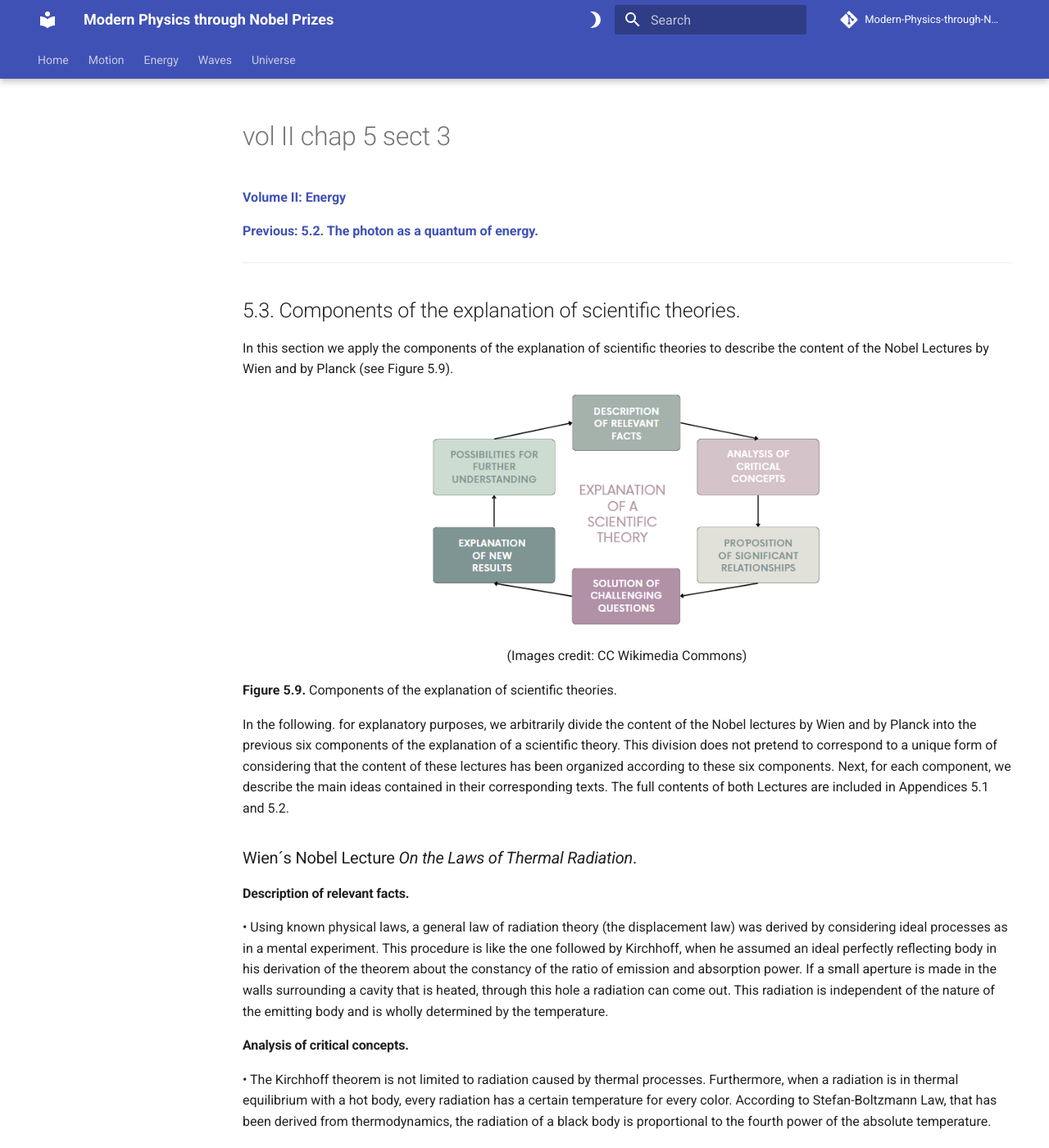
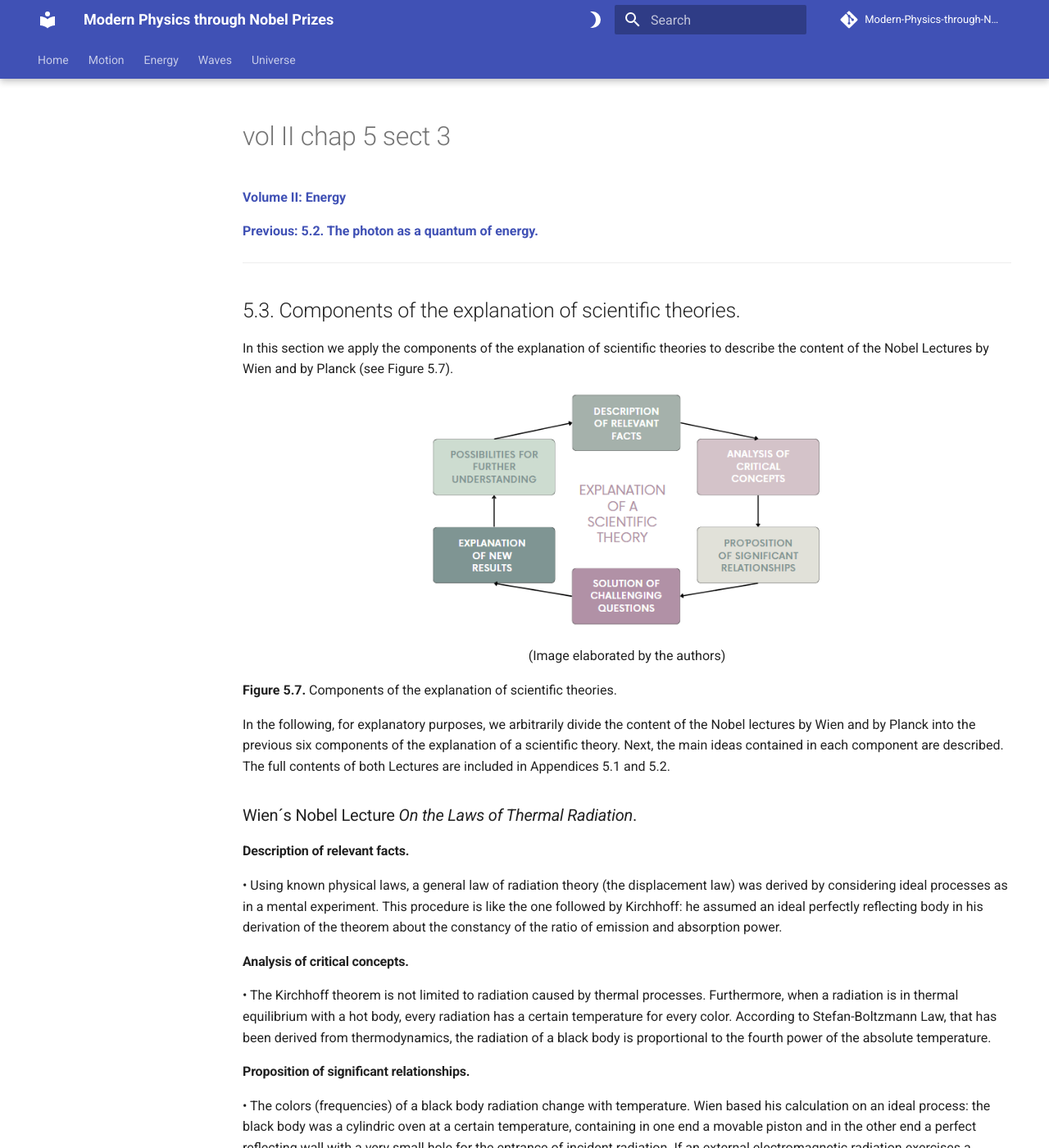
Before and after one commit to modphysnobel/modphysnobel.github.io, an MkDocs documentation site: the page built from docs/vol-II/vol-II-chap-5-sect-3.md, in a window 1280 px wide and 1400 px high. Shown: the whole window at 82% size. Built offline with MkDocs 1.6.1 and Material for MkDocs 9.7.7, drawn with Linux system fonts in a browser that asks for light colours; some web fonts are replaced; comment, search, counter and statistics services are not loaded; some of the changed text lies outside the part shown.

Commit message:
Update vol-II-chap-5-sect-3.md

```diff
--- a/docs/vol-II/vol-II-chap-5-sect-3.md
+++ b/docs/vol-II/vol-II-chap-5-sect-3.md
@@ -7,25 +7,25 @@
 
 ## 5.3.  Components of the explanation of scientific theories.
 
-In this section we apply the components of the explanation of scientific theories to describe the content of the Nobel Lectures by Wien and by Planck (see Figure 5.9).
+In this section we apply the components of the explanation of scientific theories to describe the content of the Nobel Lectures by Wien and by Planck (see Figure 5.7).
 
 <p align="center" width="100%">
     <img width="480" src="https://github.com/modphysnobel/modphysnobel.github.io/blob/main/docs/vol-II/figs/chap-5-sect-3-fig2.PNG?raw=true.PNG">
 </p>
 
 <center>
-(Images credit: CC Wikimedia Commons)
+(Image elaborated by the authors)
 </center>
 
-**Figure 5.9.** Components of the explanation of scientific theories.
+**Figure 5.7.** Components of the explanation of scientific theories.
 
-In the following. for explanatory purposes, we arbitrarily divide the content of the Nobel lectures by Wien and by Planck into the previous six components of the explanation of a scientific theory. This division does not pretend to correspond to a unique form of considering that the content of these lectures has been organized according to these six components. Next, for  each component, we describe the main ideas contained in their corresponding texts. The full contents of both Lectures are included in Appendices 5.1 and 5.2.
+In the following, for explanatory purposes, we arbitrarily divide the content of the Nobel lectures by Wien and by Planck into the previous six components of the explanation of a scientific theory. Next, the main ideas contained in each component are described. The full contents of both Lectures are included in Appendices 5.1 and 5.2.
 
 ### Wien´s Nobel Lecture *On the Laws of Thermal Radiation*.
 
 #### Description of relevant facts.
 
-•	Using known physical laws, a general law of radiation theory (the displacement law) was derived by considering ideal processes as in a mental experiment. This procedure is like the one followed by Kirchhoff, when he assumed an ideal perfectly reflecting body in his derivation of the theorem about the constancy of the ratio of emission and absorption power. If a small aperture is made in the walls surrounding a cavity that is heated, through this hole a radiation can come out. This radiation is independent of the nature of the emitting body and is wholly determined by the temperature.
+•	Using known physical laws, a general law of radiation theory (the displacement law) was derived by considering ideal processes as in a mental experiment. This procedure is like the one followed by Kirchhoff: he assumed an ideal perfectly reflecting body in his derivation of the theorem about the constancy of the ratio of emission and absorption power.
 
 #### Analysis of critical concepts.
 
```
Also changed, not shown: other parts of docs/vol-II/vol-II-chap-5-sect-3.md (+3 -3 lines).
